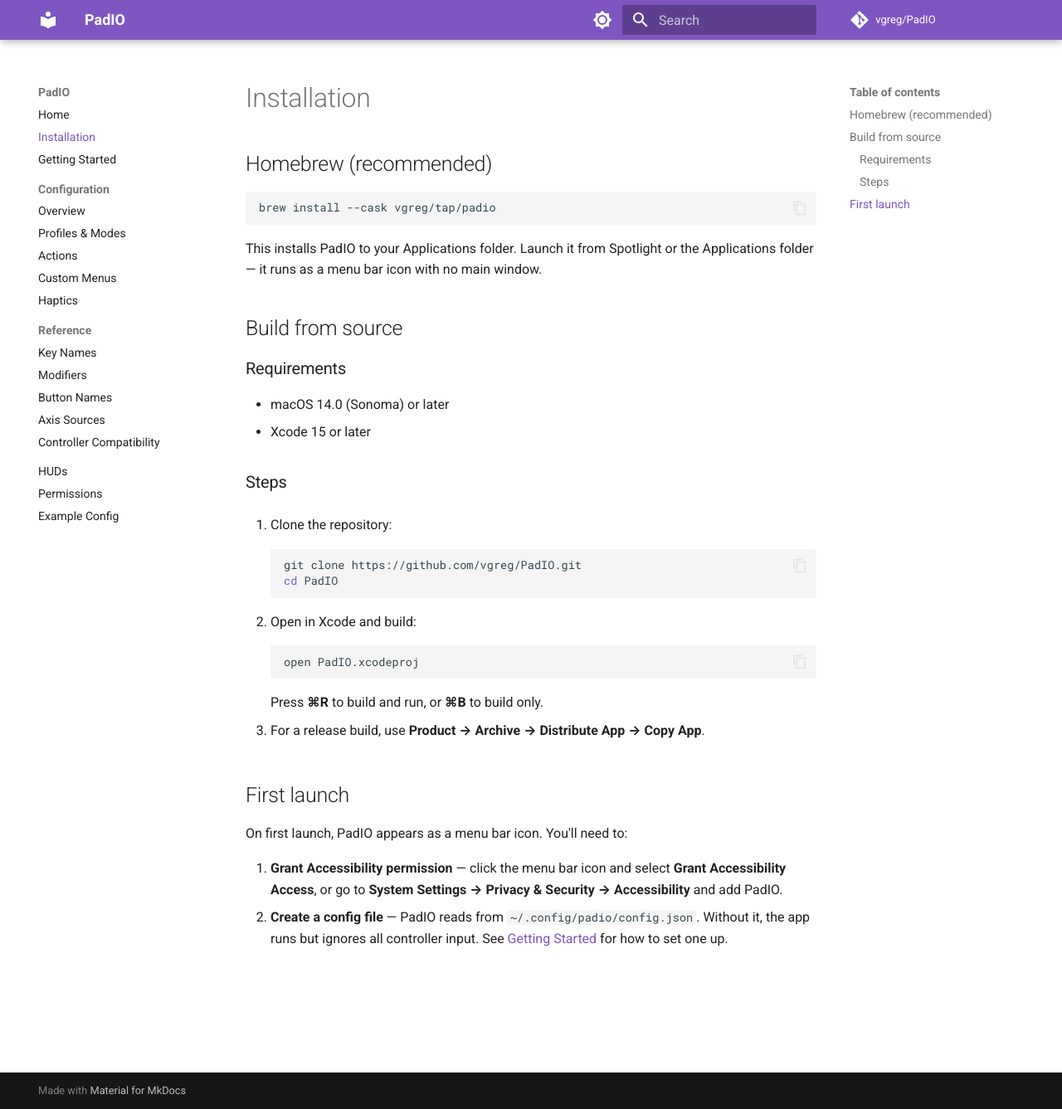
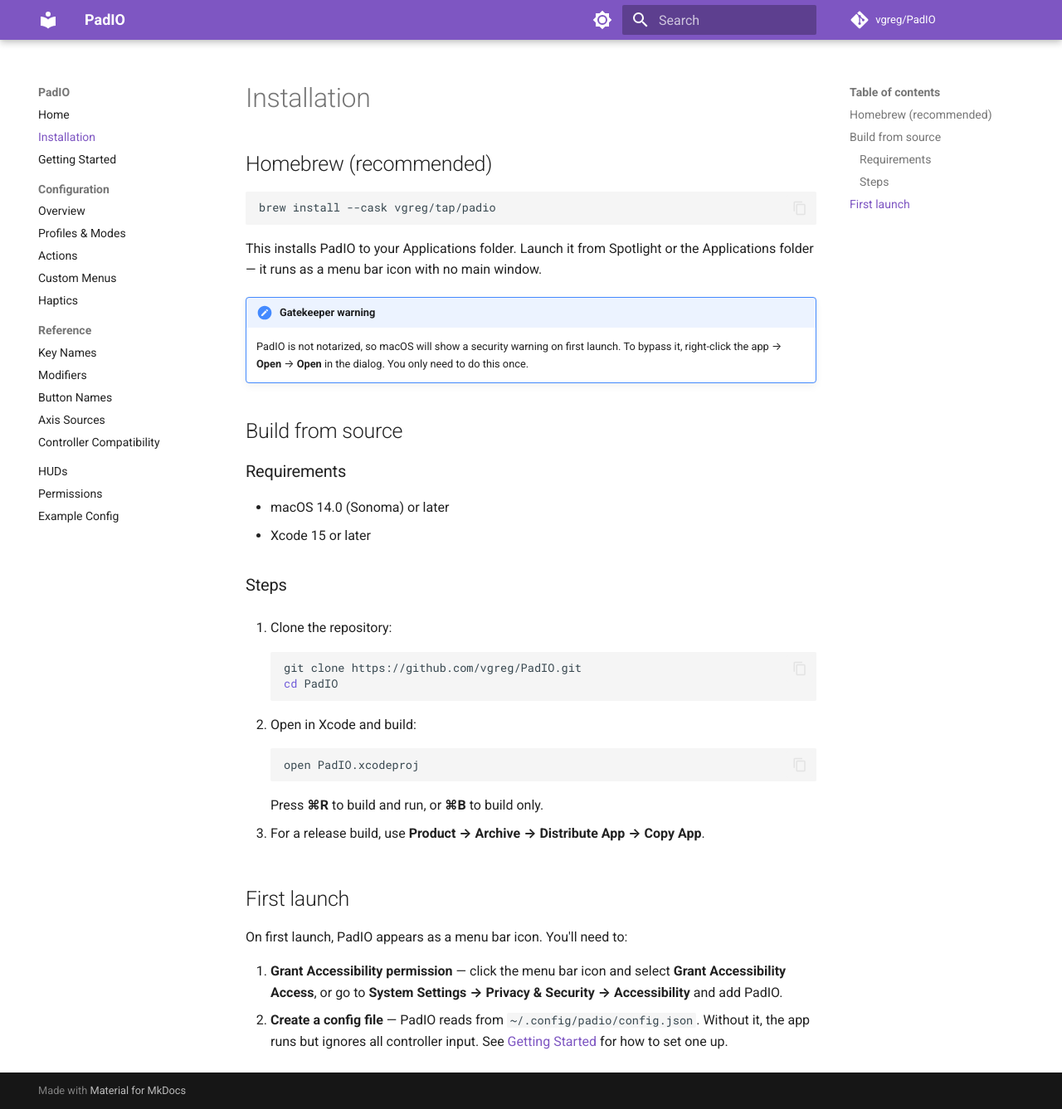
Before and after one commit to vgreg/PadIO, an MkDocs documentation site: the page built from docs/installation.md, in a window 1280 px wide and 1337 px high. Shown: the whole window at 83% size. Built offline with MkDocs 1.6.1 and Material for MkDocs 9.7.7, drawn with Linux system fonts in a browser that asks for light colours; comment, search, counter and statistics services are not loaded.

Commit message:
Add release workflow and Gatekeeper docs
CalVer auto-versioning (YYYY.M.patch) on PR merge to main, with
GitHub Release creation. Add Gatekeeper bypass note to installation docs.

Co-Authored-By: Claude Opus 4.6 <noreply@anthropic.com>

````diff
--- a/docs/installation.md
+++ b/docs/installation.md
@@ -7,6 +7,9 @@ brew install --cask vgreg/tap/padio
 ```
 
 This installs PadIO to your Applications folder. Launch it from Spotlight or the Applications folder — it runs as a menu bar icon with no main window.
+
+!!! note "Gatekeeper warning"
+    PadIO is not notarized, so macOS will show a security warning on first launch. To bypass it, right-click the app → **Open** → **Open** in the dialog. You only need to do this once.
 
 ## Build from source
 
````
Also changed, not shown: 1 other file.
